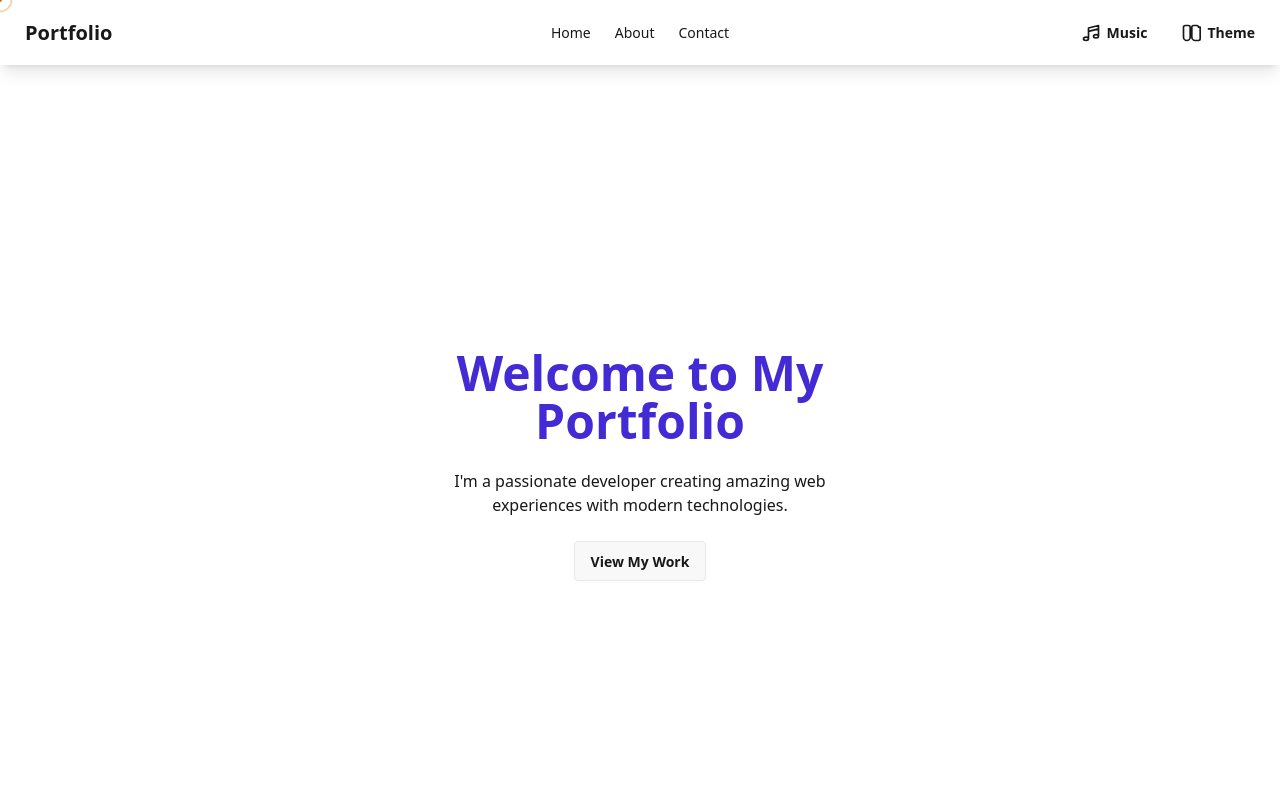
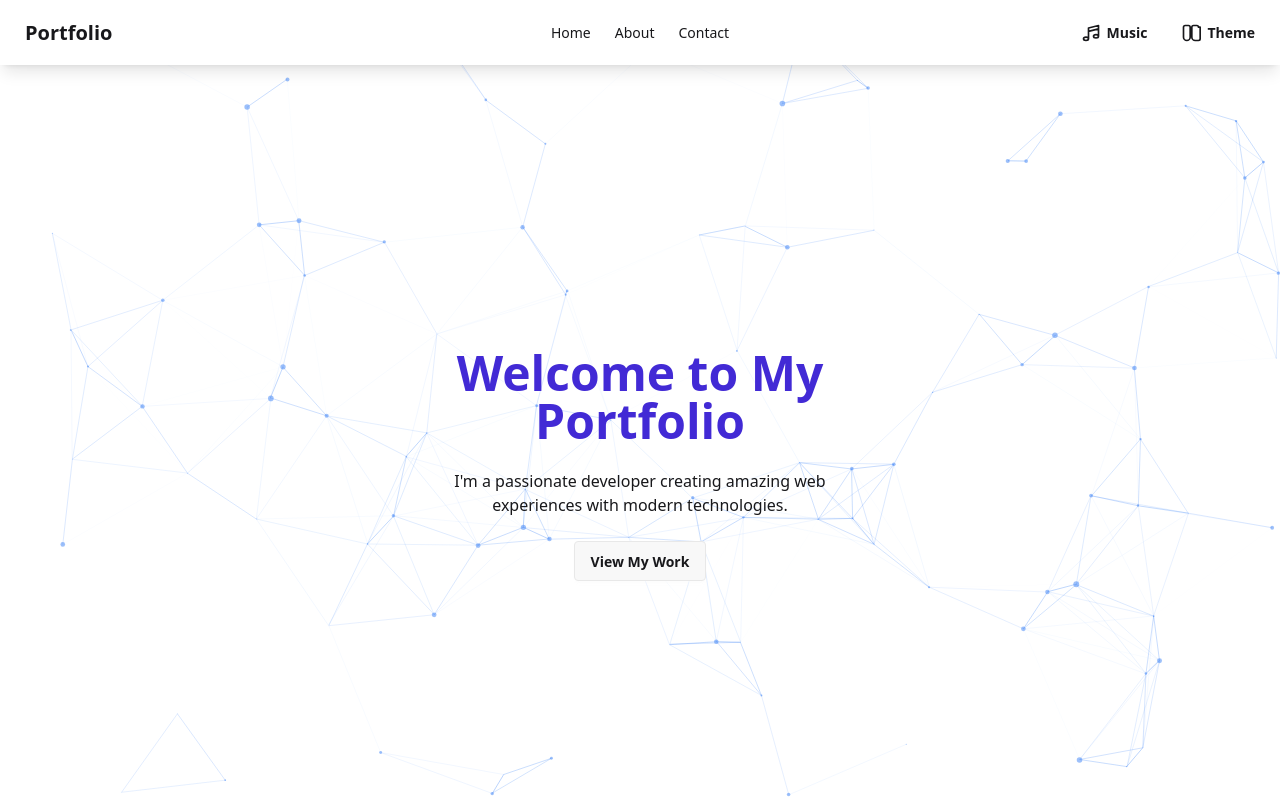
Before and after one commit to CyberAPOKA/portfolio, a Vue app: page / in a window 1280 px wide. Shown: the top 800 px of the page. Built offline with nearby package versions, Linux system fonts and the light colour scheme.

Commit message:
applayout

```diff
--- a/src/layouts/AppLayout.vue
+++ b/src/layouts/AppLayout.vue
@@ -17,17 +17,19 @@ const socialLinks = [
 
 <template>
     <div class="min-h-screen bg-base-100 relative">
-        <!-- Particles Background -->
-        <ParticlesBackground />
-
-        <!-- Custom Cursor -->
-        <Cursor />
 
         <!-- Header -->
         <AppHeader />
 
         <!-- Main Content -->
         <main class="container mx-auto px-4 py-8 relative z-10">
+            <!-- Particles Background -->
+            <ParticlesBackground />
+
+            <!-- Custom Cursor -->
+            <Cursor />
+
+            <!-- Router View -->
             <router-view />
         </main>
 
```
